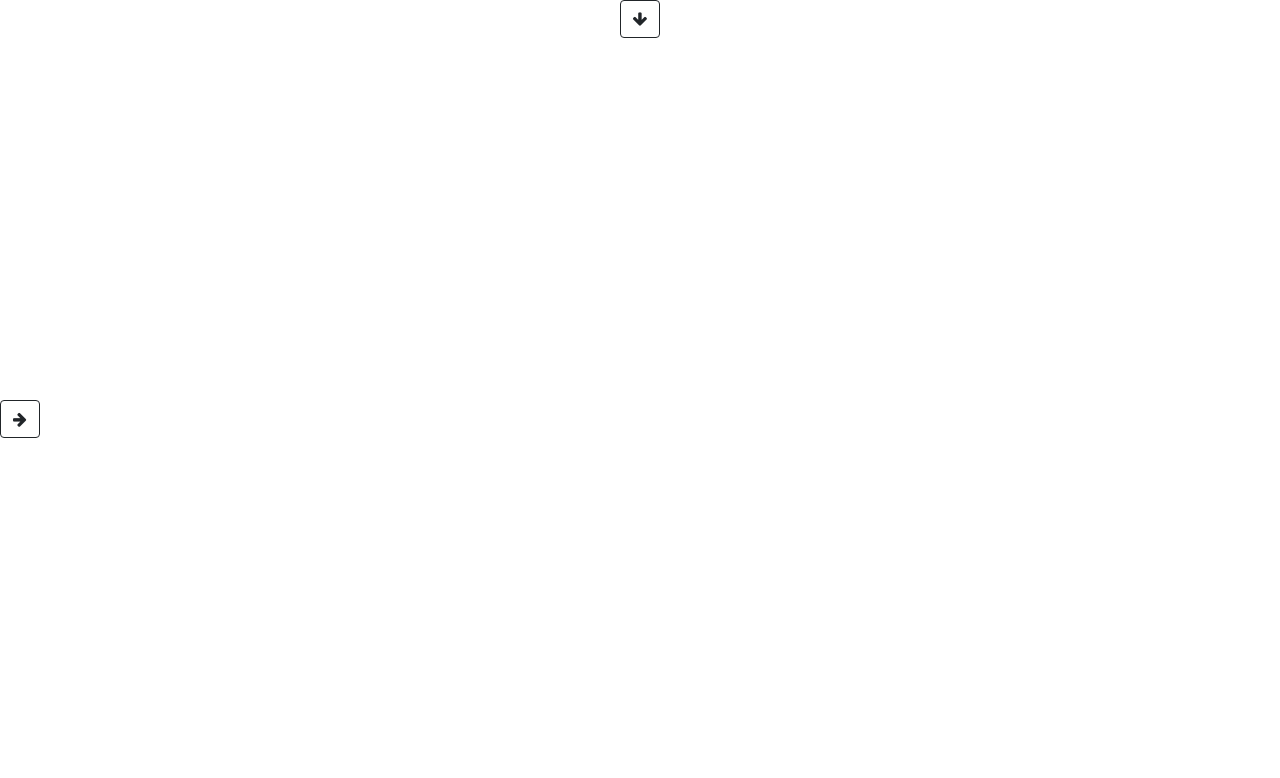
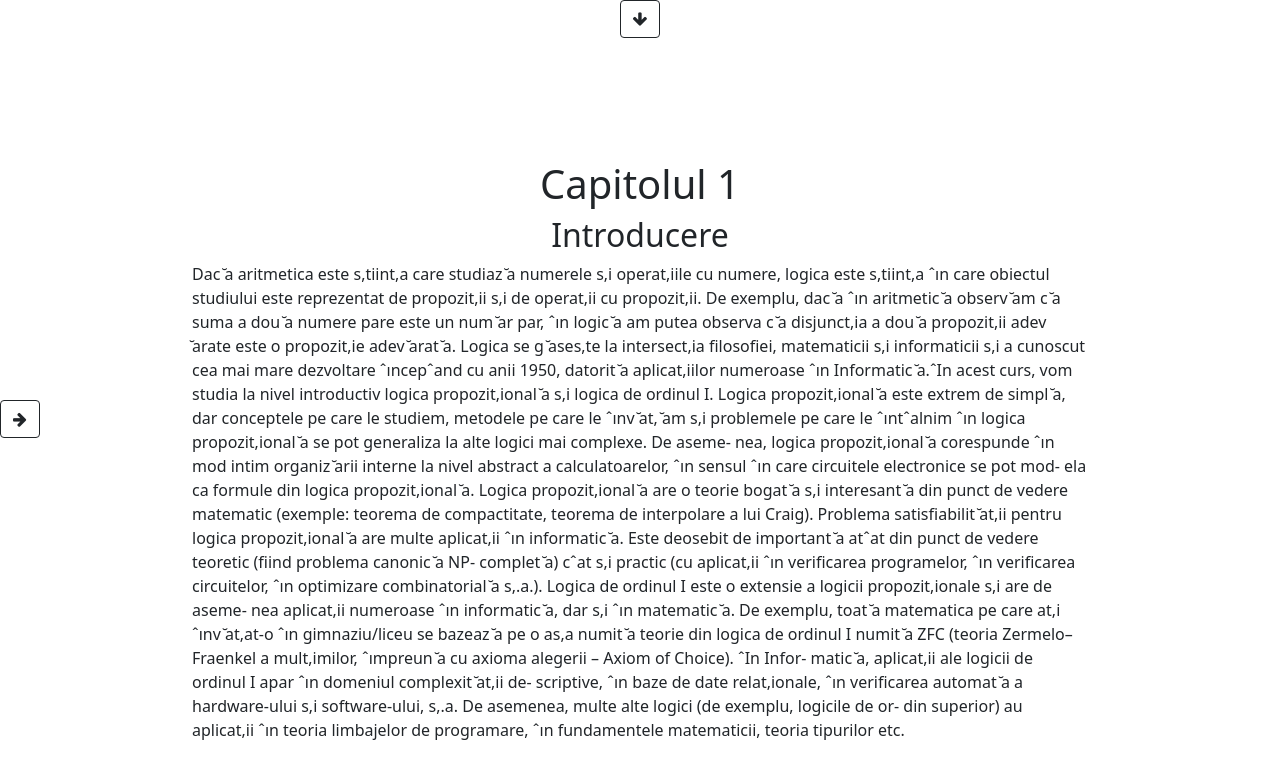
Before and after one commit to CalinTimofte/licenta, a React (Create React App) app: page / in a window 1280 px wide. Shown: the top 778 px of the page. Built offline with nearby package versions, Linux system fonts and the light colour scheme.

Commit message:
bugfix: adds working navigation logic

```diff
--- a/src/App.js
+++ b/src/App.js
@@ -40,14 +40,16 @@ export default function App(){
         }
     }
 
+    let selectActiveChapter = (chapterName)=>{
+        changeActiveChapter(chapterName);
+        changeActiveSubchapter(findActiveChapter()[0].name);
+        changeActiveSection(findActiveChapter()[0].content[0].name);
+    }
+
     let subchapterNameArray = () => (findActiveChapter().map(subchapter => ({
-        suchapterName: subchapter.name,
+        subchapterName: subchapter.name,
         sectionNames: subchapter.content.map(section => section.name)
     })))
-
-    let selectActiveChapter = (chapterName)=>{
-        changeActiveChapter(chapterName);
-    }
 
     let [activeSubChapter, changeActiveSubchapter] = useState("Introducere");
 
@@ -59,7 +61,7 @@ export default function App(){
 
     let [activeSection, changeActiveSection] = useState("Intro");
 
-    let findActiveSection = () => (findActiveSubchapter().content.find(section => section.name === activeSubChapter))
+    let findActiveSection = () => (findActiveSubchapter().content.find(section => section.name === activeSection))
 
     let selectActiveSection = (sectionName)=>{
         changeActiveSection(sectionName);
@@ -79,7 +81,7 @@ export default function App(){
                 sectionHandler = {selectActiveSection}
                 activeSection = {activeSection}
             />
-            {/* <Content content = {displayContent()}/> */}
+            <Content content = {displayContent()}/>
         </>
     )
 }
```
